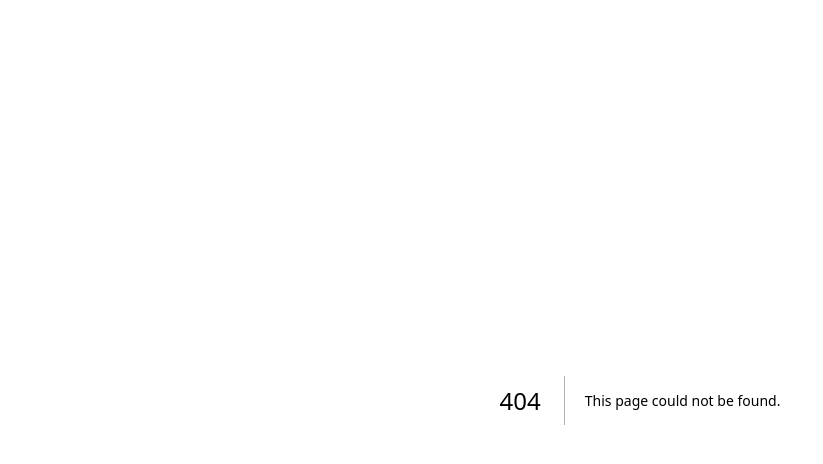
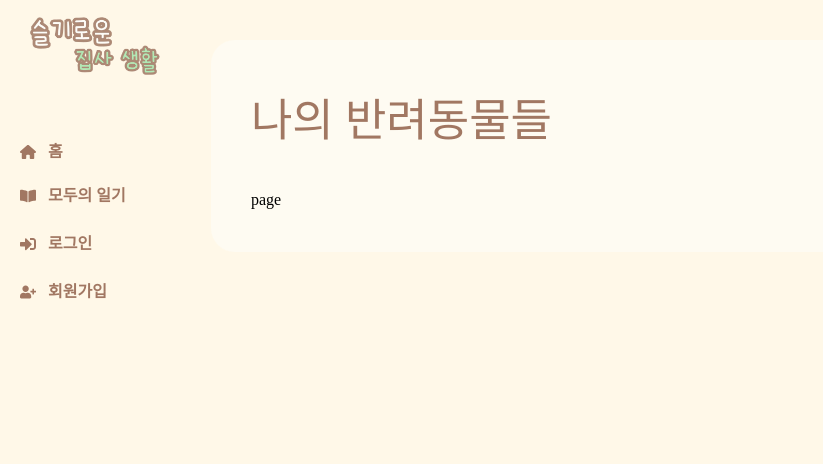
Before and after one commit to Sunjji/Sunjji, a Next.js app: page /my-pets in a window 1280 px wide. Before the commit this address had no page. Shown: the top 464 px of the page, without its empty margins (0-823 px from the left). Built offline with nearby package versions, Linux system fonts and the light colour scheme; no server answers; a web font is replaced by a local one.

Commit message:
chore: add page titles

```diff
--- a/app/(providers)/(root)/_components/SideBar.tsx
+++ b/app/(providers)/(root)/_components/SideBar.tsx
@@ -11,7 +11,7 @@ import Link from "next/link";
 import { useRouter } from "next/navigation";
 import {
   FaBookOpen,
-  FaDog,
+  FaHeart,
   FaSignInAlt,
   FaSignOutAlt,
   FaUserPlus,
@@ -84,9 +84,9 @@ function SideBar() {
                 </Link>
                 <Link
                   className="flex gap-x-3 items-center mb-5"
-                  href={"/diaries/my-diaries"}
+                  href={"/my-pets"}
                 >
-                  <FaDog /> 내 반려동물들
+                  <FaHeart /> 내 반려동물들
                 </Link>
                 <button
                   className="flex gap-x-3 items-center"
@@ -102,7 +102,7 @@ function SideBar() {
                   className="flex gap-x-3 items-center pb-3"
                   href={"/diaries"}
                 >
-                  <FaBookOpen /> 공개일기
+                  <FaBookOpen /> 모두의 일기
                 </Link>
                 <button
                   onClick={handleClickLogInButton}
--- a/app/(providers)/(root)/diaries/_components/DiaryBox.tsx
+++ b/app/(providers)/(root)/diaries/_components/DiaryBox.tsx
@@ -18,7 +18,7 @@ const baseURL =
 function DiaryBox({ diary }: DiaryBoxProps) {
   return (
     <Link href={`/diaries/${diary.id}`}>
-      <div className="relative group rounded-[8px] bg-whitePoint border hover:shadow-md transition border-BrownPoint/20">
+      <div className="relative group rounded-[8px] bg-whitePoint border hover:border-BrownPoint transition border-BrownPoint/20">
         <div className="flex items-center px-3 py-2.5">
           <img
             src={diary.author!.imageUrl}
--- a/app/(providers)/(root)/my-page/page.tsx
+++ b/app/(providers)/(root)/my-page/page.tsx
@@ -40,7 +40,7 @@ function MyPage() {
   };
 
   return (
-    <Page>
+    <Page title="집사 프로필 관리">
       <div className="flex flex-wrap gap-[5%] rounded-2xl bg-whitePoint p-8 w-full">
         <div className="w-[25%]">
           <h1 className="text-2xl font-bold mb-5 text-BrownPoint">내 프로필</h1>
--- /dev/null
+++ b/app/(providers)/(root)/my-pets/page.tsx
@@ -0,0 +1,7 @@
+import Page from "../_components/Page/Page";
+
+function MyPetsPage() {
+  return <Page title="나의 반려동물들">page</Page>;
+}
+
+export default MyPetsPage;
```
